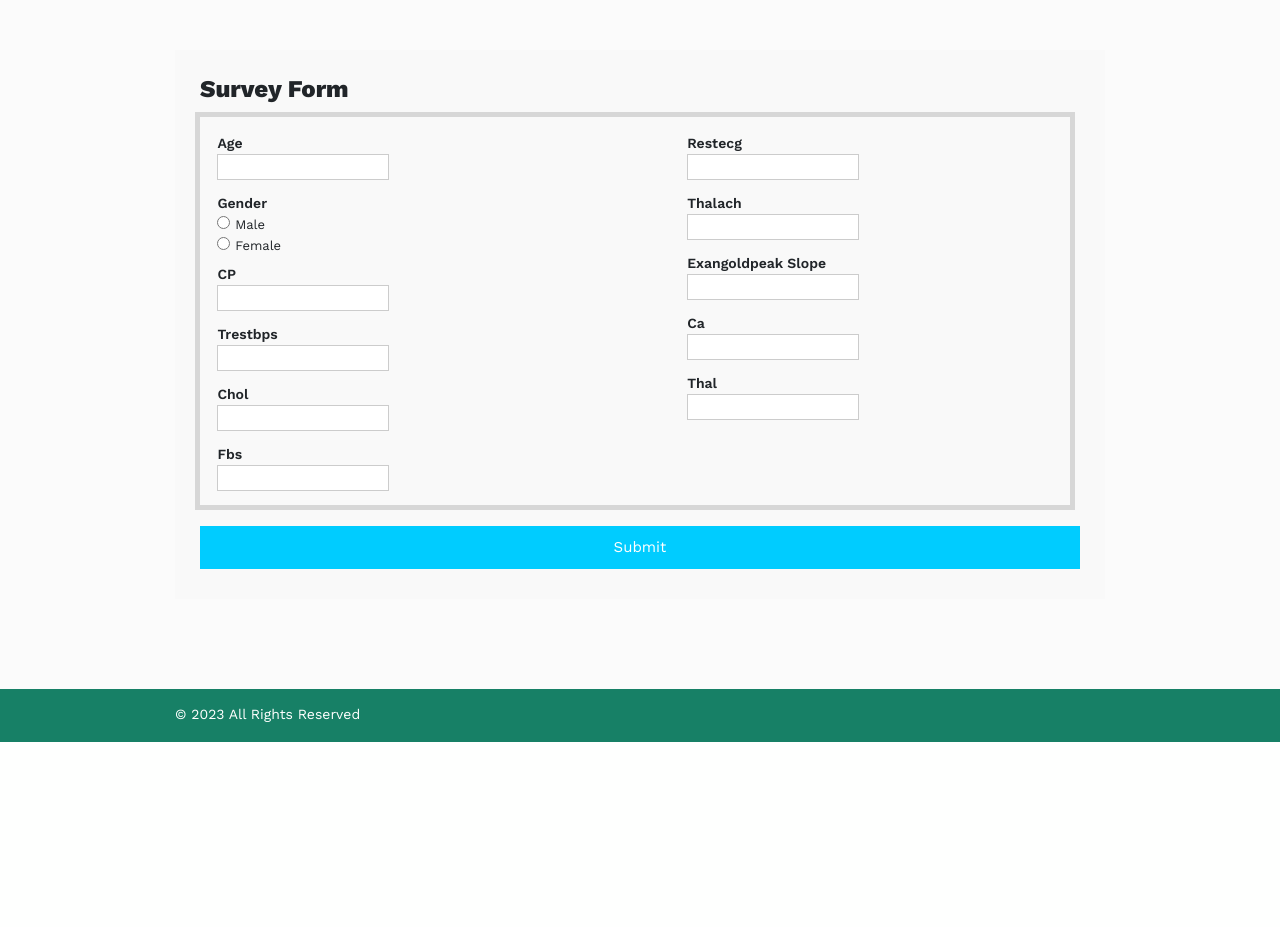
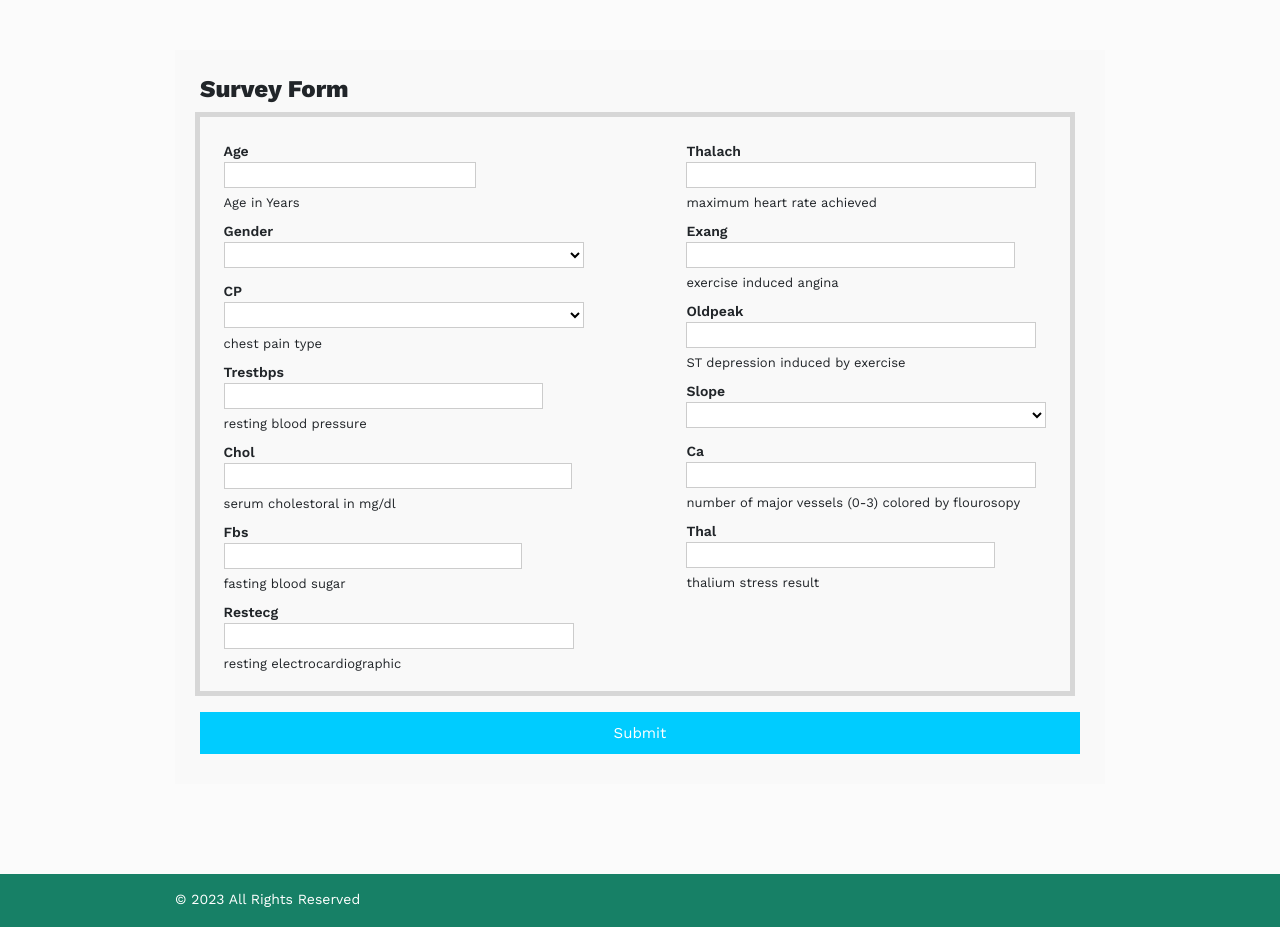
Before and after one commit to Pranav0707/Disease_Prediction_Platform, a Django app: template templates/heartForm.html in a window 1280 px wide. Shown: the part 80-1007 px from the top of the page. Before the commit the page ends 822 px from the top, so only its background shows below. Run offline with Django 3.2, Linux system fonts and the light colour scheme; the template is opened without the code that fills it, so the values that code supplies are empty.

Commit message:
updated heart form

```diff
--- a/templates/heartForm.html
+++ b/templates/heartForm.html
@@ -93,7 +93,7 @@ textarea { font-family: 'Work Sans', sans-serif;}
 ::-moz-placeholder { color:#888;}
 :-ms-input-placeholder { color:#888;}
 
-.question-checkbox { border: 5px solid #d7d7d7; margin-bottom: 10px; margin-left: -5px;}
+.question-checkbox { border: 5px solid #d7d7d7; margin-bottom: 10px; margin-left: -5px; padding: 1vh 0.5vw;}
 .question-checkbox .col50 { padding: 1% 2%; width: 46%;}
 .question-checkbox .col50 p { margin: 8px 0 0; font-weight: 600;}
 .question-checkbox .col50 label { margin: 0 10px 0 0; font-size: 13px;}
@@ -321,42 +321,62 @@ background-color: #fbfbfb;
 			<div class="wd100 question-checkbox">
 				<div class="col50 colleft">
 					<p>Age</p>
-					<label name=""><input type="text" value=""> </label>
+					<label name=""><input type="text" value=""> Age in Years</label>
 
 					<p>Gender</p>
-					<input type="radio" id="male" name="gender" value="1">
-                    <label for="html">Male</label><br>
-                    <input type="radio" id="female" name="gender" value="0">
-                    <label for="css">Female</label>
+					<!-- <label name="">Gender</label> -->
+                    <select>
+						<option value=" "></option>
+						<option value=" ">Male</option>
+						<option value=" ">Female</option>
+					</select>
 
 					<p>CP</p>
-					<label name=""><input type="text" value=""></label>
+                    <select>
+						<option value=" "></option>
+						<option value=" ">Typical angina</option>
+						<option value=" ">Atypical angina</option>
+						<option value=" ">Non-anginal pain</option>
+						<option value=" ">Asymptomatic</option>
+					</select>
+					<label name="">chest pain type</label>
 
 					<p>Trestbps</p>
-					<label name=""><input type="text" value=""></label>
+					<label name=""><input type="text" value=""> resting blood pressure</label>
 
 					<p>Chol</p>
-					<label name=""><input type="text" value=""></label>
+					<label name=""><input type="text" value=""> serum cholestoral in mg/dl</label>
 
 					<p>Fbs</p>
-					<label name=""><input type="text" value=""></label>
+					<label name=""><input type="text" value=""> fasting blood sugar</label>
+
+                    <p>Restecg</p>
+					<label name=""><input type="text" value=""> resting electrocardiographic</label>
 				</div>
 
 				<div class="col50 colright">
-					<p>Restecg</p>
-					<label name=""><input type="text" value=""></label>
+					<p>Thalach</p>
+					<label name=""><input type="text" value=""> maximum heart rate achieved</label>
 
-					<p>Thalach</p>
-					<label name=""><input type="text" value=""></label>
+					<p>Exang</p>
+					<label name=""><input type="text" value=""> exercise induced angina</label>
 
-					<p>Exangoldpeak Slope</p>
-					<label name=""><input type="text" value=""></label>
+                    <p>Oldpeak</p>
+					<label name=""><input type="text" value=""> ST depression induced by exercise</label>
+
+                    <p>Slope</p>
+					<select>
+						<option value=" "></option>
+						<option value=" ">Upsloping</option>
+						<option value=" ">Flatsloping</option>
+						<option value=" ">Downslopins</option>
+					</select>
 
 					<p>Ca</p>
-					<label name=""><input type="text" value=""></label>
+					<label name=""><input type="text" value="">number of major vessels (0-3) colored by flourosopy</label>
 
 					<p>Thal</p>
-					<label name=""><input type="text" value=""></label>
+					<label name=""><input type="text" value=""> thalium stress result</label>
 				</div>
 			</div>
 
```
